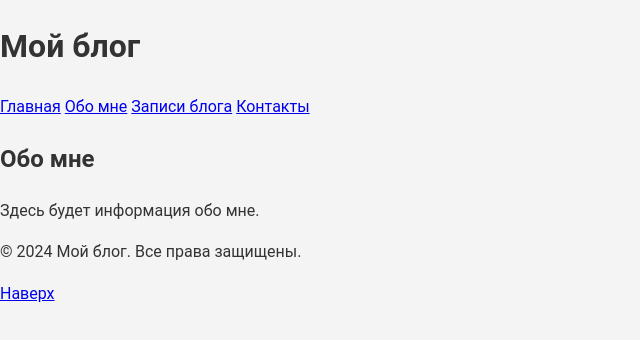
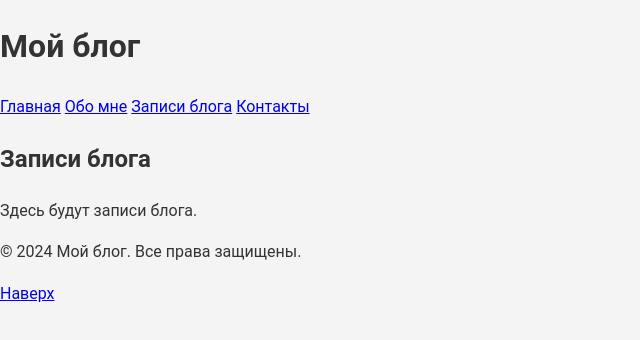
Before and after one commit to Txtxr1/my-blog, a plain HTML site: page blog.html in a window 1280 px wide. Shown: the whole page, without its empty margins (0-640 px from the left). Drawn offline with Linux system fonts and the light colour scheme; files that its build step writes are made by us from their sources.

Commit message:
Update blog.html

```diff
--- a/blog.html
+++ b/blog.html
@@ -3,7 +3,7 @@
 <head>
     <meta charset="UTF-8">
     <meta name="viewport" content="width=device-width, initial-scale=1.0">
-    <title>Мой блог - Обо мне</title>
+    <title>Мой блог - Записи блога</title>
     <link rel="stylesheet" href="css/style.css">
     <link rel="icon" href="favicon.ico" type="image/x-icon">
 </head>
@@ -21,8 +21,8 @@
 
     <main>
         <section>
-            <h2>Обо мне</h2>
-            <p>Здесь будет информация обо мне.</p>
+            <h2>Записи блога</h2>
+            <p>Здесь будут записи блога.</p>
         </section>
     </main>
 
```
